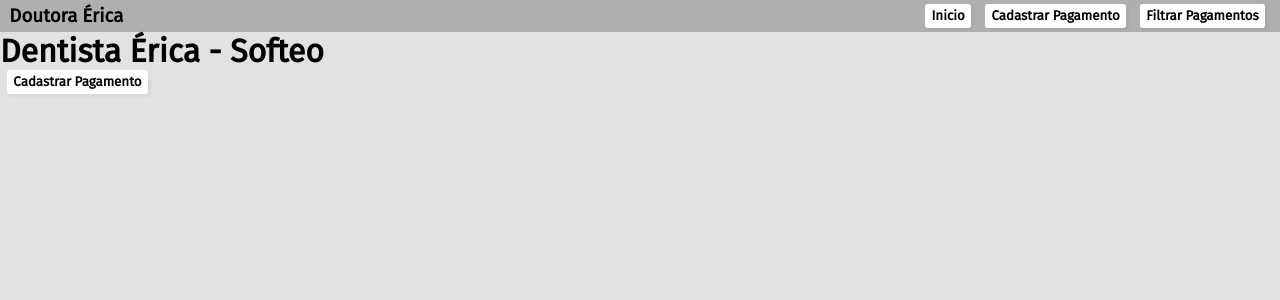
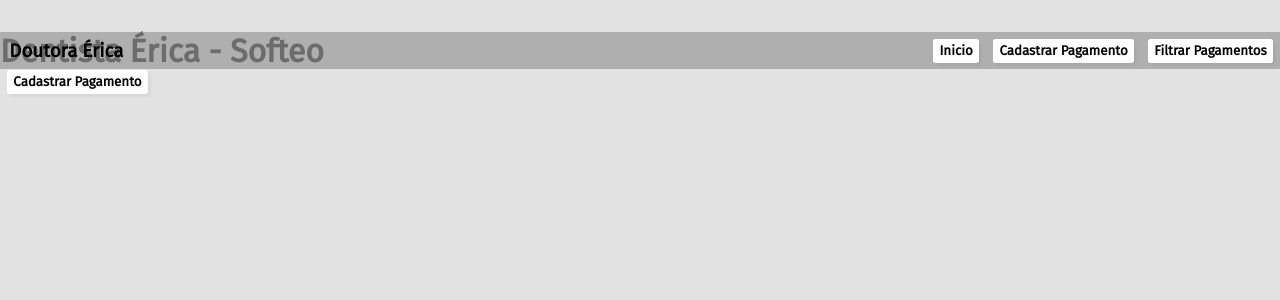
Before and after one commit to VHBS/dentista_teste_tecnico, a React (Create React App) app in the folder frontend/: page / in a window 1280 px wide. Shown: the top 300 px of the page. Built offline with nearby package versions, Linux system fonts and the light colour scheme; no server answers.

Commit message:
style: atualizando estilos

```diff
--- a/frontend/src/styles/Nav.ts
+++ b/frontend/src/styles/Nav.ts
@@ -1,41 +1,47 @@
 import styled from 'styled-components';
 
 export const Nav = styled.nav`
-  @media (max-width: 380px) {
-    margin-top: -2em;
-
-    height: 6em;
-    h3 {
-      display: none;
-    }
-    .container {
-      height: 6em;
-      width: 100%;
-      display: flex;
-      flex-direction: column;
-      justify-content: space-around;
-    }
-  }
-  @media (min-width: 380px) and (max-width: 532px) {
-    margin-top: -2em;
-    height: 4em;
-  }
-  height: 2em;
+  text-align: center;
   width: 100%;
   display: flex;
   justify-content: space-between;
   align-items: center;
   background-color: rgba(155, 155, 155, 0.7);
-  margin-top: -2em;
-
-  h3 {
-    padding: 0 0.5em;
-    text-align: center;
+  position: fixed;
+  margin-top: 0;
+  .container {
+    display: flex;
   }
 
-  .container {
-    padding: 0 0.5em;
-    display: flex;
+  @media (max-width: 380px) {
+    h3 {
+      display: none;
+    }
+    .container {
+      width: 100%;
+      flex-direction: column;
+      justify-content: space-around;
+    }
+    button {
+      margin: 0.25em;
+    }
   }
-  position: fixed;
+
+  @media (min-width: 380px) and (max-width: 486px) {
+    height: 4em;
+    h3 {
+      padding: 0 0.5em;
+      text-align: center;
+    }
+  }
+
+  @media (min-width: 486px) {
+    h3 {
+      padding: 0 0.5em;
+      text-align: center;
+    }
+    button {
+      margin: 0.5em;
+    }
+  }
 `;
--- a/frontend/src/styles/componentesGenericos.ts
+++ b/frontend/src/styles/componentesGenericos.ts
@@ -22,17 +22,20 @@ export const Input = styled.input`
   padding: 0.3em 0.5em;
   box-shadow: 0.2em 0.2em 0.2em rgba(0, 0, 0, 0.05);
   border-radius: 0.2em;
+  width: 8em;
+  text-align: center;
 
   :invalid {
     border: 1px solid red;
   }
 `;
 
-export const Label = styled.label`
-  background-color: pink;
+export const Select = styled.select`
+  padding: 0.3em 0.5em;
+  box-shadow: 0.2em 0.2em 0.2em rgba(0, 0, 0, 0.05);
+  border-radius: 0.2em;
+  text-align: center;
+  width: 9em;
 `;
 
-export const Select = styled.select`
-  box-shadow: 0.2em 0.2em 0.2em rgba(0, 0, 0, 0.05);
-  border-radius: 0.2em;
-`;
+export const Label = styled.label``;
```
